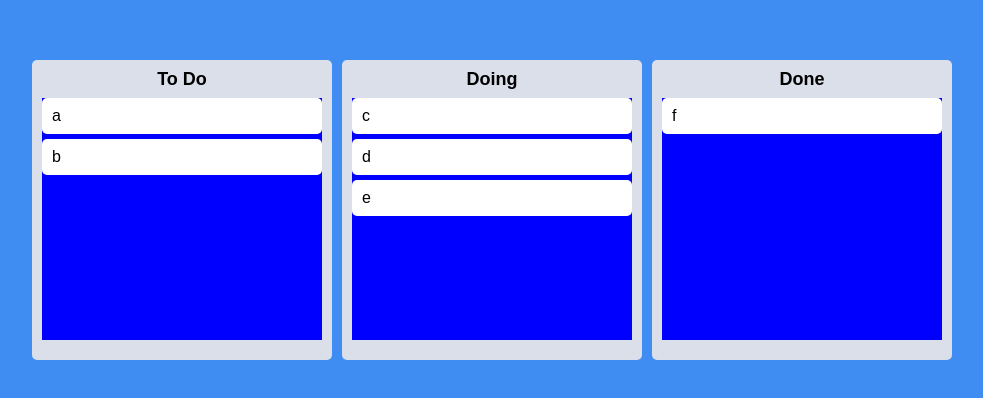
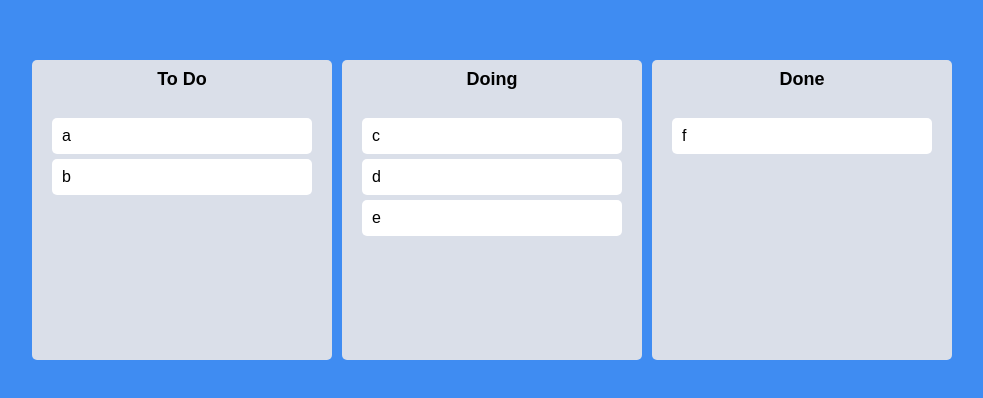
Before and after one commit to systic2/react-masterclass, a React (Create React App) app: page / in a window 1280 px wide. Shown: the part 190-588 px from the top of the page, without its empty margins (148-1131 px from the left). Built offline with nearby package versions, Linux system fonts and the light colour scheme.

Commit message:
Final Styles

```diff
--- a/src/Components/Board.tsx
+++ b/src/Components/Board.tsx
@@ -4,8 +4,7 @@
 
 const Wrapper = styled.div`
   width: 300px;
-  padding: 20px 10px;
-  padding-top: 10px;
+  padding: 10px 0px;
   background-color: ${(props) => props.theme.boardColor};
   border-radius: 5px;
   min-height: 300px;
@@ -27,9 +26,14 @@
 
 const Area = styled.div<IAreaProps>`
   background-color: ${(props) =>
-    props.isDraggingOver ? "pink" : props.isDraggingFromThis ? "red" : "blue"};
+    props.isDraggingOver
+      ? "#dfe6e9"
+      : props.isDraggingFromThis
+      ? "#b2bec3"
+      : "transparent"};
   flex-grow: 1;
   transition: background-color 0.3s ease-in-out;
+  padding: 20px;
 `;
 
 interface IBoardProps {
--- a/src/Components/DraggableCard.tsx
+++ b/src/Components/DraggableCard.tsx
@@ -2,11 +2,14 @@
 import { Draggable } from "react-beautiful-dnd";
 import styled from "styled-components";
 
-const Card = styled.div`
+const Card = styled.div<{ isDragging: boolean }>`
   border-radius: 5px;
   margin-bottom: 5px;
   padding: 10px 10px;
-  background-color: ${(props) => props.theme.cardColor};
+  background-color: ${(props) =>
+    props.isDragging ? "#74b9ff" : props.theme.cardColor};
+  box-shadow: ${(props) =>
+    props.isDragging ? "0px 2px 5px rgba(0, 0, 0, 0.05)" : "none"};
 `;
 
 interface IDraggableCardProps {
@@ -17,8 +20,9 @@
 function DraggableCard({ toDo, index }: IDraggableCardProps) {
   return (
     <Draggable key={toDo} draggableId={toDo} index={index}>
-      {(magic) => (
+      {(magic, snapshot) => (
         <Card
+          isDragging={snapshot.isDragging}
           ref={magic.innerRef}
           {...magic.dragHandleProps}
           {...magic.draggableProps}
```
